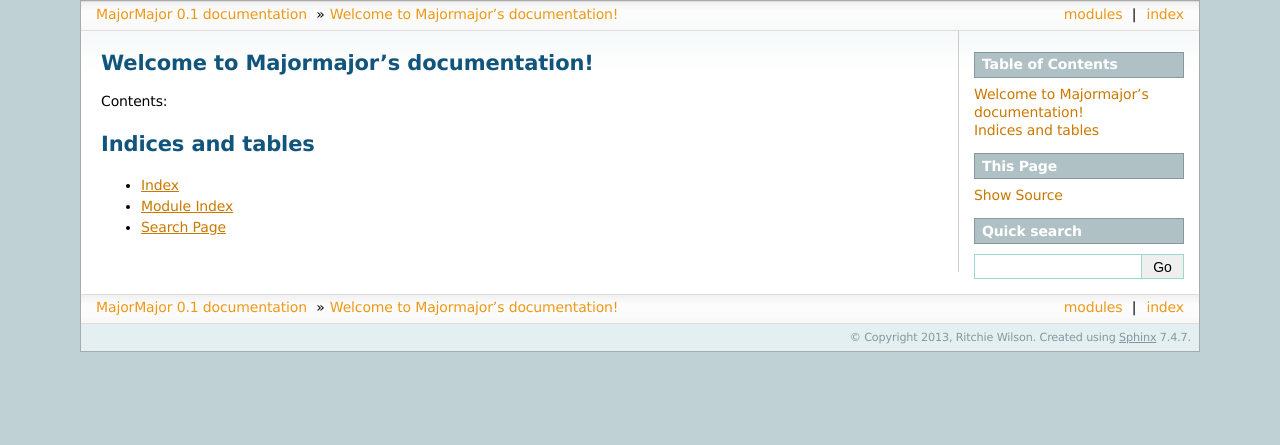
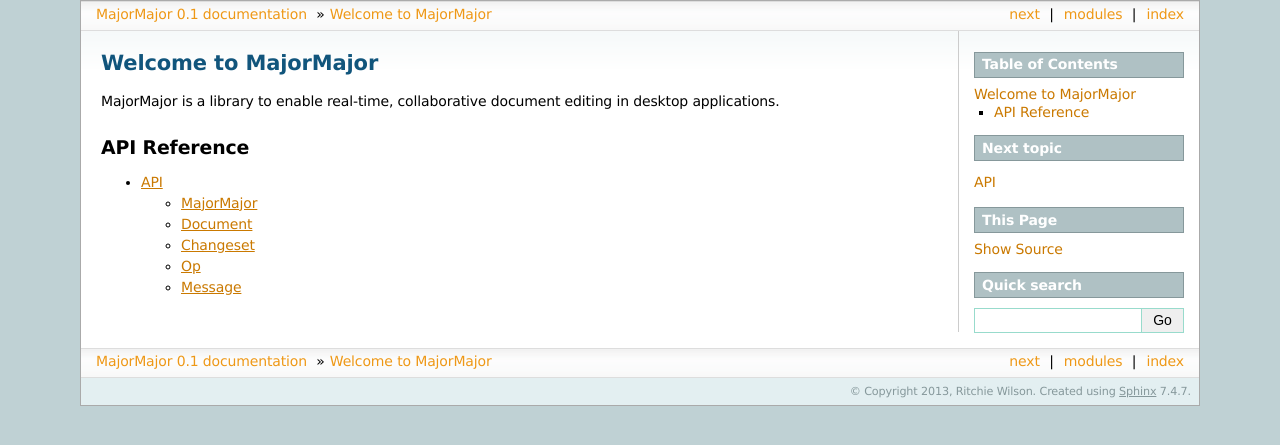
Before and after one commit to ritchiewilson/majormajor, a Sphinx documentation site: the page built from docs/source/index.rst, in a window 1280 px wide. Shown: the top 445 px of the page. Built offline with Sphinx 7.4.7, drawn with Linux system fonts in a browser that asks for light colours.

Commit message:
change some doc orginization

```diff
--- a/docs/source/code.rst
+++ b/docs/source/api.rst
@@ -1,5 +1,5 @@
-Documentation for Code
-======================
+API
+===
 
 .. module:: majormajor
 
--- a/docs/source/index.rst
+++ b/docs/source/index.rst
@@ -1,21 +1,14 @@
-.. Majormajor documentation master file, created by
-   sphinx-quickstart on Tue Aug 13 19:05:08 2013.
-   You can adapt this file completely to your liking, but it should at least
-   contain the root `toctree` directive.
+Welcome to MajorMajor
+=====================
 
-Welcome to Majormajor's documentation!
-======================================
+MajorMajor is a library to enable real-time, collaborative document editing in
+desktop applications.
 
-Contents:
+
+API Reference
+-------------
 
 .. toctree::
    :maxdepth: 2
 
-
-
-Indices and tables
-==================
-
-* :ref:`genindex`
-* :ref:`modindex`
-* :ref:`search`
+   api
```
